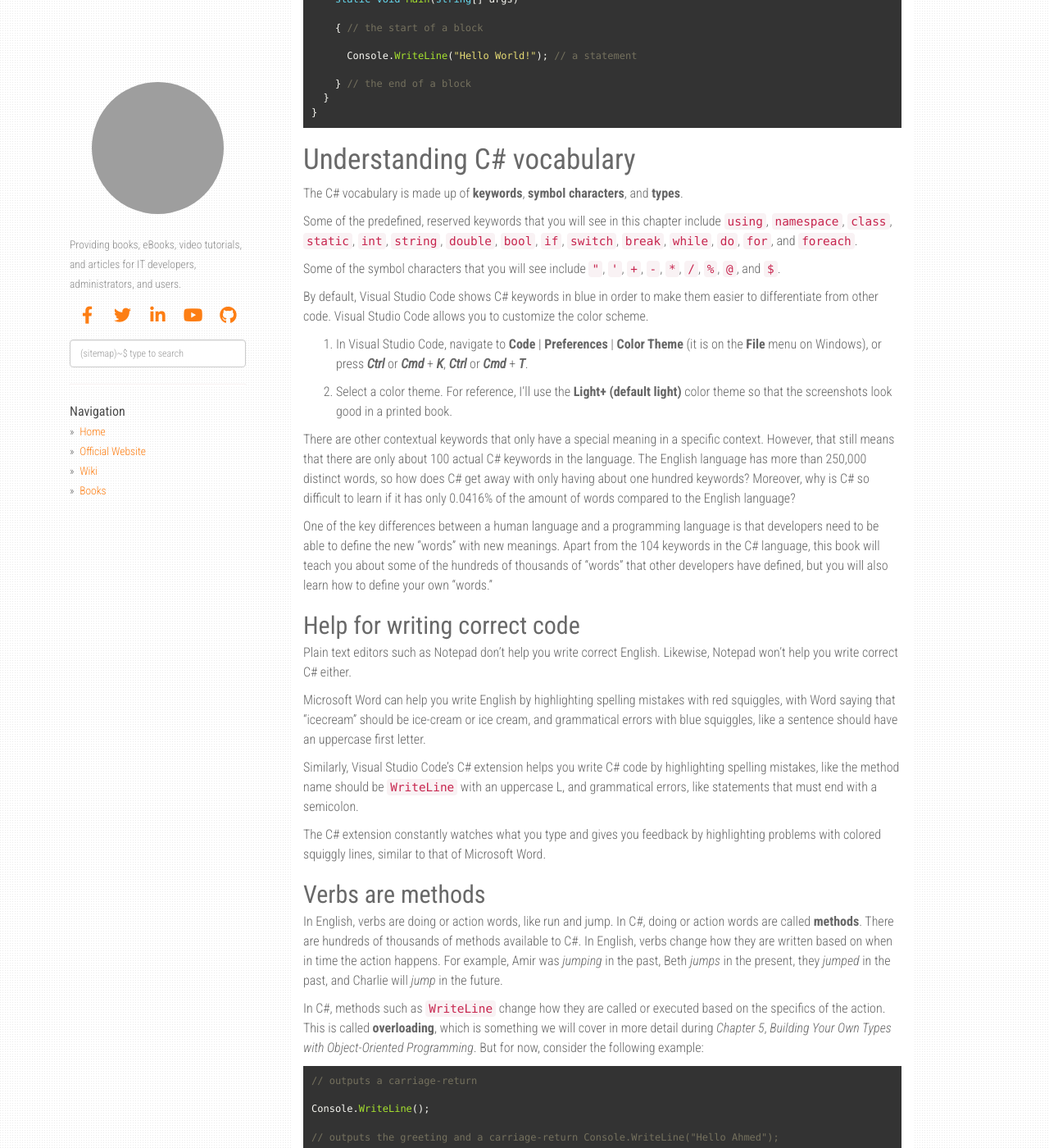
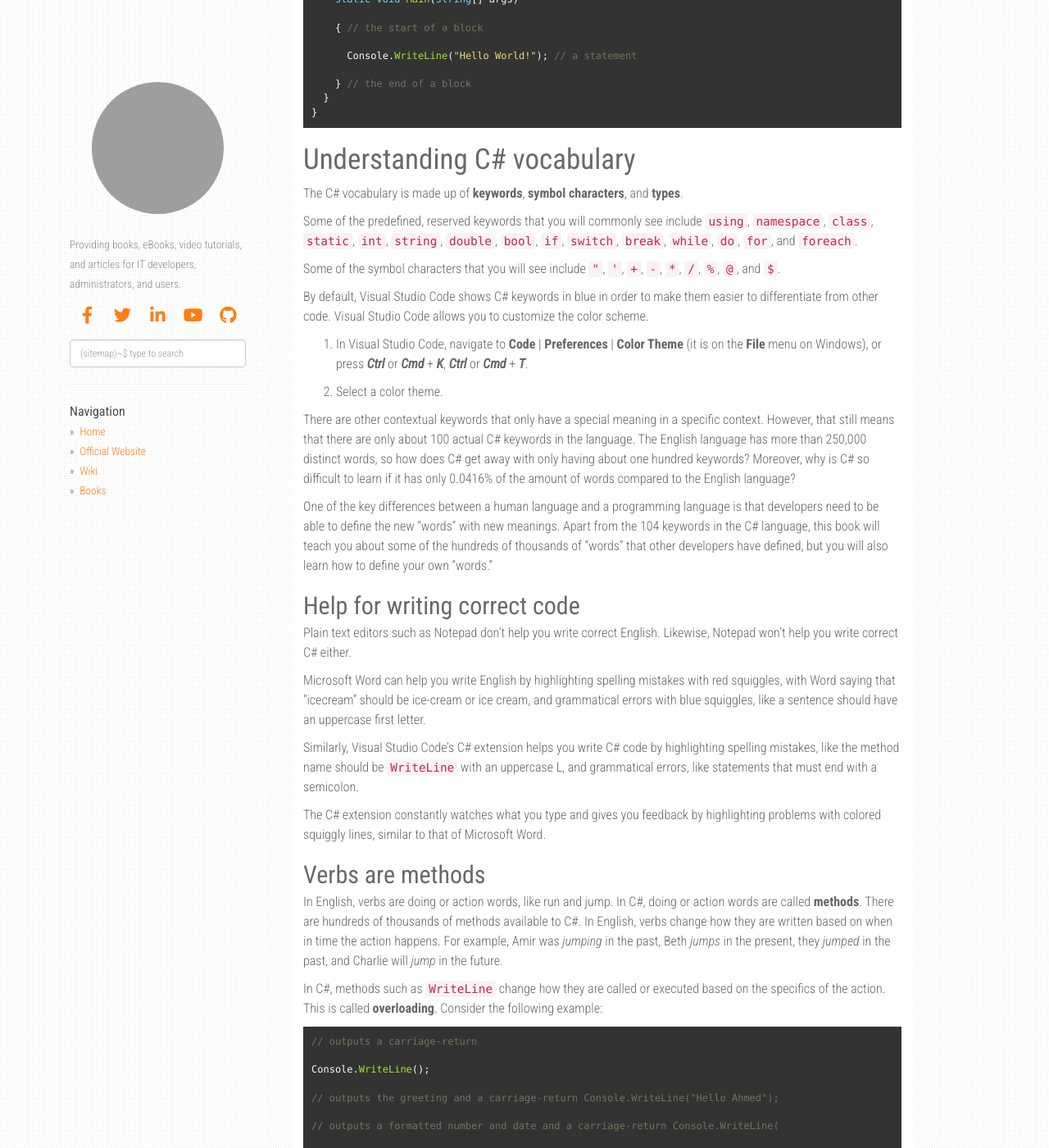
Before and after one commit to PacktPublishing/expert-insight, a Jekyll site: the page built from _posts/2019-10-22-understanding-c-sharp-basics-by-mark-j-price.markdown, in a window 1280 px wide and 1400 px high, scrolled down 1544 px. Shown: the whole window at 82% size. Built offline with Jekyll 4.4.1, drawn with Linux system fonts in a browser that asks for light colours; nearby versions of some CDN libraries; comment, search, counter and statistics services are not loaded; grey boxes are pictures that could not be loaded.

Commit message:
Update 2019-10-22-understanding-c-sharp-basics-by-mark-j-price.markdown

```diff
--- a/_posts/2019-10-22-understanding-c-sharp-basics-by-mark-j-price.markdown
+++ b/_posts/2019-10-22-understanding-c-sharp-basics-by-mark-j-price.markdown
@@ -80,7 +80,7 @@
 
 The C# vocabulary is made up of __keywords__, __symbol characters__, and __types__.
 
-Some of the predefined, reserved keywords that you will see in this chapter include `using`, `namespace`, `class`, `static`, `int`, `string`, `double`, `bool`, `if`, `switch`, `break`, `while`, `do`, `for`, and `foreach`.
+Some of the predefined, reserved keywords that you will commonly see include `using`, `namespace`, `class`, `static`, `int`, `string`, `double`, `bool`, `if`, `switch`, `break`, `while`, `do`, `for`, and `foreach`.
 
 Some of the symbol characters that you will see include `"`, `'`, `+`, `-`, `*`, `/`, `%`, `@`, and `$`.
 
@@ -88,7 +88,7 @@
 
 1. In Visual Studio Code, navigate to __Code__ \| __Preferences__ \| __Color Theme__ (it is on the __File__ menu on Windows), or press ___Ctrl___ or ___Cmd___ + ___K___, ___Ctrl___ or ___Cmd___ + ___T___.
 
-2. Select a color theme. For reference, I'll use the __Light+ (default light)__ color theme so that the screenshots look good in a printed book.
+2. Select a color theme.
 
 There are other contextual keywords that only have a special meaning in a specific context. However, that still means that there are only about 100 actual C# keywords in the language. The English language has more than 250,000 distinct words, so how does C# get away with only having about one hundred keywords? Moreover, why is C# so difficult to learn if it has only 0.0416% of the amount of words compared to the English language?
 
@@ -108,7 +108,7 @@
 
 In English, verbs are doing or action words, like run and jump. In C#, doing or action words are called __methods__. There are hundreds of thousands of methods available to C#. In English, verbs change how they are written based on when in time the action happens. For example, Amir was _jumping_ in the past, Beth _jumps_ in the present, they _jumped_ in the past, and Charlie will _jump_ in the future.
 
-In C#, methods such as `WriteLine` change how they are called or executed based on the specifics of the action. This is called __overloading__, which is something we will cover in more detail during _Chapter 5_, _Building Your Own Types with Object-Oriented Programming_. But for now, consider the following example:
+In C#, methods such as `WriteLine` change how they are called or executed based on the specifics of the action. This is called __overloading__. Consider the following example:
 
 {% highlight csharp %}
 // outputs a carriage-return
```
